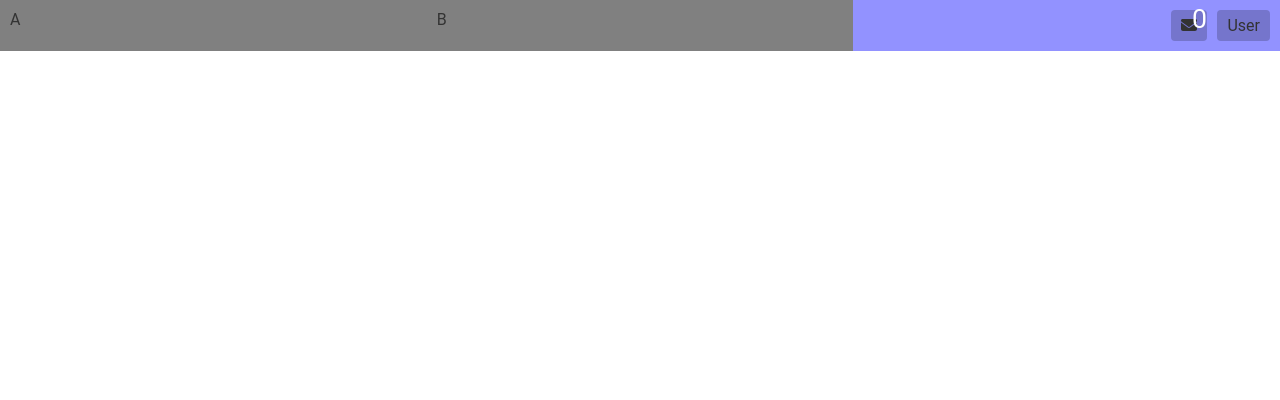
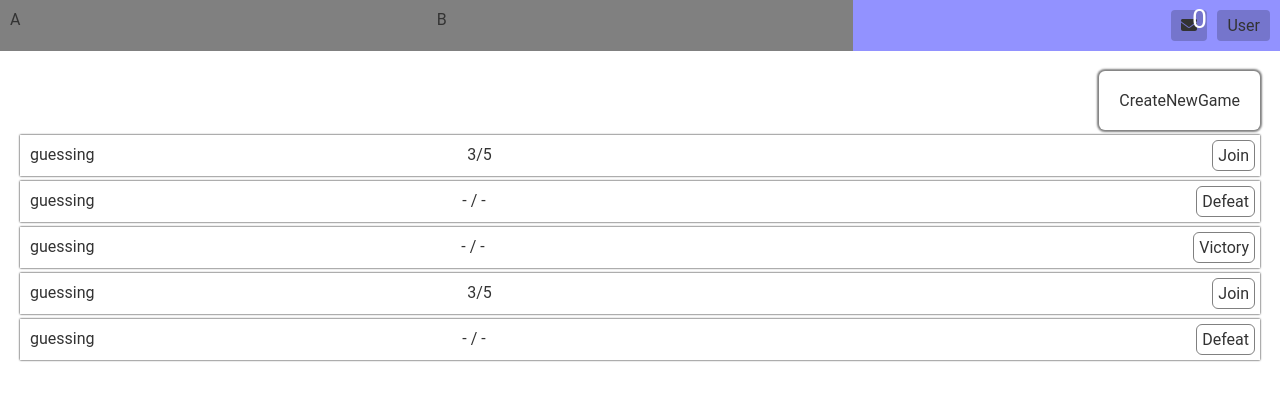
Before and after one commit to PowerCreek/FlagshipMotivator, a Next.js app in the folder SoftwareClientFinder/: page /sabo/game in a window 1280 px wide. Shown: the top 400 px of the page. Built offline with nearby package versions, Linux system fonts and the light colour scheme; no server answers.

Commit message:
modifying game screen services.

```diff
--- a/SoftwareClientFinder/pages/sabo/game.module.css
+++ b/SoftwareClientFinder/pages/sabo/game.module.css
@@ -13,3 +13,36 @@
 .contentContainer{
     display: grid;
 }
+
+.gameListGrid{
+    display: grid;
+    grid-gap: 5px;
+    margin: 10px 10px;
+    padding: 10px;
+}
+
+.gameListRow{
+    display: grid;
+    grid-auto-flow: column;
+    box-shadow: 0px 0px 2px black;
+}
+
+.gameListItemAction{
+    place-self: end;
+    border-radius: 6px;
+    border: 1px solid gray;
+}
+
+.gameListItem{
+    padding: 5px;
+    margin: 5px;
+}
+
+.newGameButton{
+    padding: 20px;
+    border-radius: 6px;
+    box-shadow: 0px 0px 2px 2px gray;
+    width: min-content;
+    height: min-content;
+    justify-self: end;
+}
--- a/SoftwareClientFinder/pages/sabo/game.tsx
+++ b/SoftwareClientFinder/pages/sabo/game.tsx
@@ -27,11 +27,93 @@ function GameScreen(){
 //create new game
 //filter games (later)
 
+enum SaboGameState{
+    LOBBY,
+    NEW_GAME,
+    OTHER,
+}
+
+interface SubStateValue{
+    StateCallback: Function
+}
+
 export default function Game() {
+    const [gameState, setGameState] = useState(SaboGameState.LOBBY);
+
+    var result;
+
+    switch(gameState){
+        case SaboGameState.LOBBY:
+            result = DoGamesList({StateCallback: ()=>{setGameState(SaboGameState.NEW_GAME)}})
+        break;
+        case SaboGameState.OTHER:
+            result = <div>other</div>//DoGamesList({StateCallback: ()=>{setGameState(SaboGameState.NEW_GAME)}})
+        break;
+        case SaboGameState.NEW_GAME:
+            result = <div>new game</div>//DoGamesList({StateCallback: ()=>{setGameState(SaboGameState.NEW_GAME)}})
+        break;
+    }
 
     return (
         <Layout>
-            <div></div>
+            <div>{result}</div>
         </Layout>
     )
 }
+
+interface GameListData{
+    id: number,
+    content: string,
+    gameState: string,//guessing/voting/win state
+    turn: string
+}
+
+var GetJoinOrResultButton = [
+    (<div className={[styles.gameListItem, styles.gameListItemAction].join(' ')}>{'Join'}</div>),
+    (<div className={[styles.gameListItem, styles.gameListItemAction].join(' ')}>{'Defeat'}</div>),
+    (<div className={[styles.gameListItem, styles.gameListItemAction].join(' ')}>{'Victory'}</div>),
+    (<div className={[styles.gameListItem, styles.gameListItemAction].join(' ')}>{'Victory'}</div>)
+]
+
+function GenerateGameListItem({id, content, gameState, turn}: GameListData){
+
+    var turnOrNothing = id%3 != 0? '- / -':turn;
+
+    return (
+        <div key={id} className={styles.gameListRow}>
+        <div className={styles.gameListItem}>{gameState}</div>
+            <div className={styles.gameListItem}>{turnOrNothing}</div>
+            {GetJoinOrResultButton[id%3]}
+        </div>
+    )
+}
+
+function DoGamesList(input: SubStateValue){
+    var listOfGames = [1,2,3,4,5].map((e,i) => GenerateGameListItem({id:i, content:`${e}`, gameState: "guessing", turn: '3/5'}))
+
+    var onNewGameClick = ()=> input.StateCallback();
+
+    return (
+        <div className={styles.gameListGrid}>
+            <div
+                className={styles.newGameButton}
+                onClick={onNewGameClick}
+                >{
+                    'CreateNewGame'
+                }</div>
+            {listOfGames}
+        </div>
+    )
+}
+
+function GetGamesList(){
+
+}
+
+function CreateNewGame(){
+
+}
+
+function EnterGameInstance(){
+
+}
```
